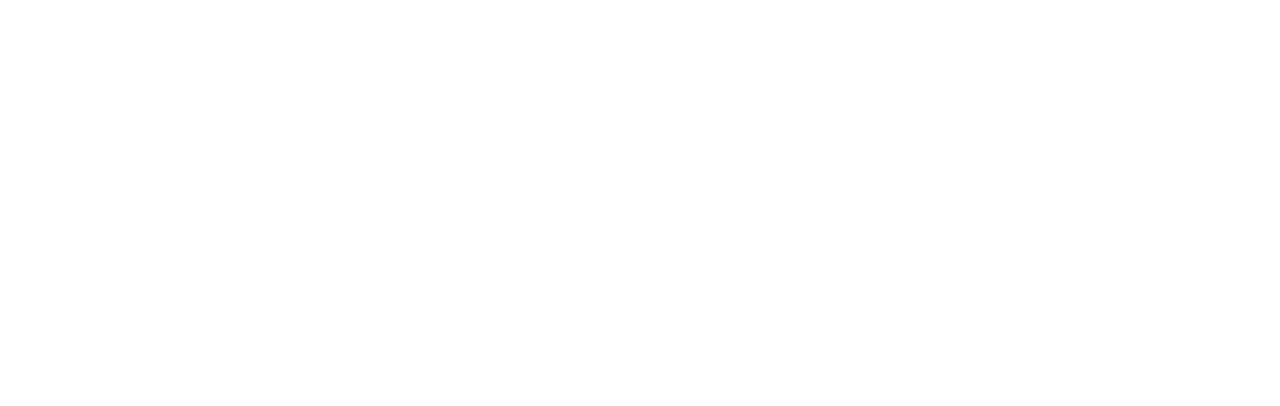
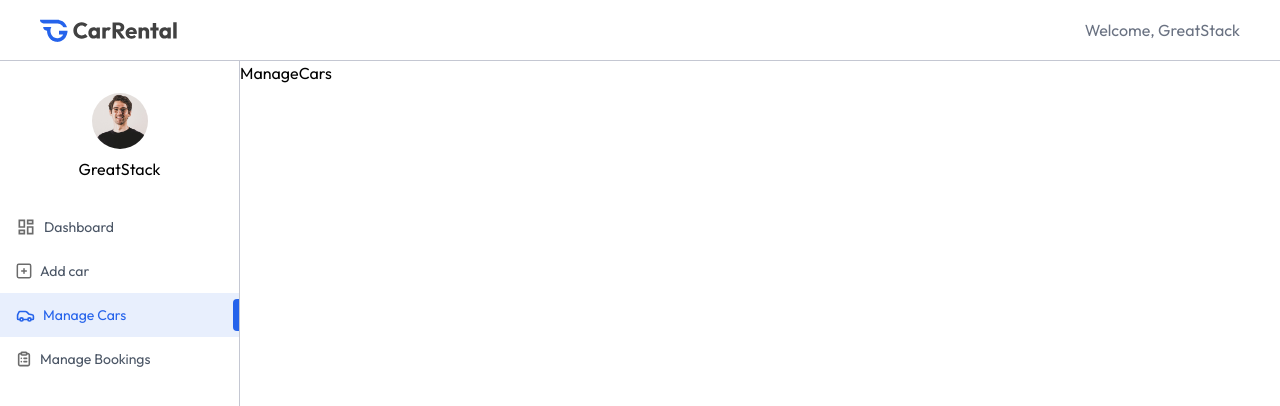
Before and after one commit to subarnoturja/CarRental-client, a React (Vite) app: page /owner/manage-cars in a window 1280 px wide. Before the commit this address had no page. Shown: the top 406 px of the page. Built offline with nearby package versions, Linux system fonts and the light colour scheme.

Commit message:
sidebar and navbar added in owner dashboard

```diff
--- a/src/App.jsx
+++ b/src/App.jsx
@@ -6,6 +6,11 @@
 import { Cars } from "./pages/Cars";
 import MyBookings from "./pages/MyBookings";
 import Footer from "./components/Footer";
+import Layout from "./pages/owner/Layout";
+import Dashboard from "./pages/owner/Dashboard";
+import AddCar from "./pages/owner/AddCar";
+import ManageCars from "./pages/owner/ManageCars";
+import ManageBookings from "./pages/owner/ManageBookings";
 
 function App() {
 
@@ -20,8 +25,14 @@
         <Route path="/car-details/:id" element={<CarDetails />} />
         <Route path="/cars" element={<Cars />} />
         <Route path="/my-bookings" element={<MyBookings />} />
+        <Route path="/owner" element={<Layout />}>
+          <Route index element={<Dashboard />} />
+          <Route path="add-car" element={<AddCar />}/>
+          <Route path="manage-cars" element={<ManageCars />}/>
+          <Route path="manage-bookings" element={<ManageBookings />}/>
+        </Route>
       </Routes>
-      {!isOwnerPath && <Footer setShowLogin={setShowLogin} />}
+      {!isOwnerPath && <Footer />}
     </>
   )
 }
--- /dev/null
+++ b/src/components/owner/NavbarOwner.jsx
@@ -0,0 +1,18 @@
+import { Link } from "react-router-dom";
+import { assets, dummyUserData } from "../../assets/assets"
+
+const NavbarOwner = () => {
+
+    const user = dummyUserData;
+
+  return (
+    <div className="flex items-center justify-between px-6 md:px-10 py-4 text-gray-500 border-b border-borderColor relative transition-all">
+        <Link>
+            <img src={assets.logo} alt="logo" className="h-7" />
+        </Link>
+        <p>Welcome, {user.name || "Owner"}</p>
+    </div>
+  )
+}
+
+export default NavbarOwner
--- /dev/null
+++ b/src/components/owner/Sidebar.jsx
@@ -0,0 +1,48 @@
+import { NavLink, useLocation } from "react-router-dom";
+import { assets, dummyUserData, ownerMenuLinks } from "../../assets/assets"
+import { useState } from "react";
+
+const Sidebar = () => {
+
+    const user = dummyUserData;
+    const location = useLocation();
+    const [image, setImage] = useState('');
+
+    const updateImage = async () => {
+        user.image = URL.createObjectURL(image)
+        setImage('')
+    }
+
+  return (
+    <div className="relative min-h-screen md:flex flex-col items-center pt-8 max-w-13 md:max-w-60 w-full border-r border-borderColor text-sm">
+        <div className="group relative">
+            <label htmlFor="image">
+                <img src={image ? URL.createObjectURL(image) : user?.image || "https://images.unsplash.com/photo-1633332755192-727a05c4013d?q=80&w=300"} alt="user image" className="h-9 md:h-14 w-9 md:w-14 rounded-full mx-auto" />
+                <input type="file" id="image" accept="image/*" hidden onChange={e => setImage(e.target.files[0])} />
+                <div className="absolute hidden top-0 right-0 left-0 bottom-0 bg-black/10 rounded-full group-hover:flex items-center justify-center cursor-pointer">
+                    <img src={assets.edit_icon} alt="edit icon" />
+                </div>
+            </label>
+        </div>
+        {
+            image && (
+                <button className="absolute top-0 right-0 flex p-2 gap-1 bg-primary/10 text-primary cursor-pointer">Save <img src={assets.check_icon} width={13} alt="check icon" onChange={updateImage} /></button>
+            )
+        }
+        <p className="mt-2 text-base max-md:hidden">{user?.name}</p>
+        <div className="w-full">
+            {
+                ownerMenuLinks.map((link, index) => (
+                    <NavLink key={index} to={link.path} className={`relative flex items-center gap-2 w-full py-3 pl-4 first:mt-6 ${link.path === location.pathname ? "bg-primary/10 text-primary" : "text-gray-600"}`}>
+                        <img src={link.path === location.pathname ? link.coloredIcon : link.icon} alt="car icon" />
+                        <span className="max-md:hidden">{link.name}</span>
+                        <div className={`${link.path === location.pathname && 'bg-primary'} w-1.5 h-8 rounded-l right-0 absolute`}></div>
+                    </NavLink>
+                ))
+            }
+        </div>
+    </div>
+  )
+}
+
+export default Sidebar
--- /dev/null
+++ b/src/components/owner/Title.jsx
@@ -0,0 +1,11 @@
+
+const Title = ({ title, subTitle }) => {
+  return (
+    <>
+        <h1 className="font-medium text-3xl">{title}</h1>
+        <p className="text-sm md:text-base text-gray-500/90 mt-2 max-w-156">{subTitle}</p>
+    </>
+  )
+}
+
+export default Title
--- /dev/null
+++ b/src/pages/owner/AddCar.jsx
@@ -0,0 +1,9 @@
+
+
+const AddCar = () => {
+  return (
+    <div>AddCar</div>
+  )
+}
+
+export default AddCar
--- /dev/null
+++ b/src/pages/owner/Dashboard.jsx
@@ -0,0 +1,8 @@
+
+const Dashboard = () => {
+  return (
+    <div>Dashboard</div>
+  )
+}
+
+export default Dashboard
--- /dev/null
+++ b/src/pages/owner/Layout.jsx
@@ -0,0 +1,17 @@
+import { Outlet } from "react-router-dom"
+import NavbarOwner from "../../components/owner/NavbarOwner"
+import Sidebar from "../../components/owner/Sidebar"
+
+const Layout = () => {
+  return (
+    <div className="flex flex-col">
+      <NavbarOwner />
+      <div className="flex">
+        <Sidebar />
+        <Outlet />
+      </div>
+    </div>
+  )
+}
+
+export default Layout
--- /dev/null
+++ b/src/pages/owner/ManageBookings.jsx
@@ -0,0 +1,9 @@
+
+
+const ManageBookings = () => {
+  return (
+    <div>ManageBookings</div>
+  )
+}
+
+export default ManageBookings
--- /dev/null
+++ b/src/pages/owner/ManageCars.jsx
@@ -0,0 +1,8 @@
+
+const ManageCars = () => {
+  return (
+    <div>ManageCars</div>
+  )
+}
+
+export default ManageCars
```
